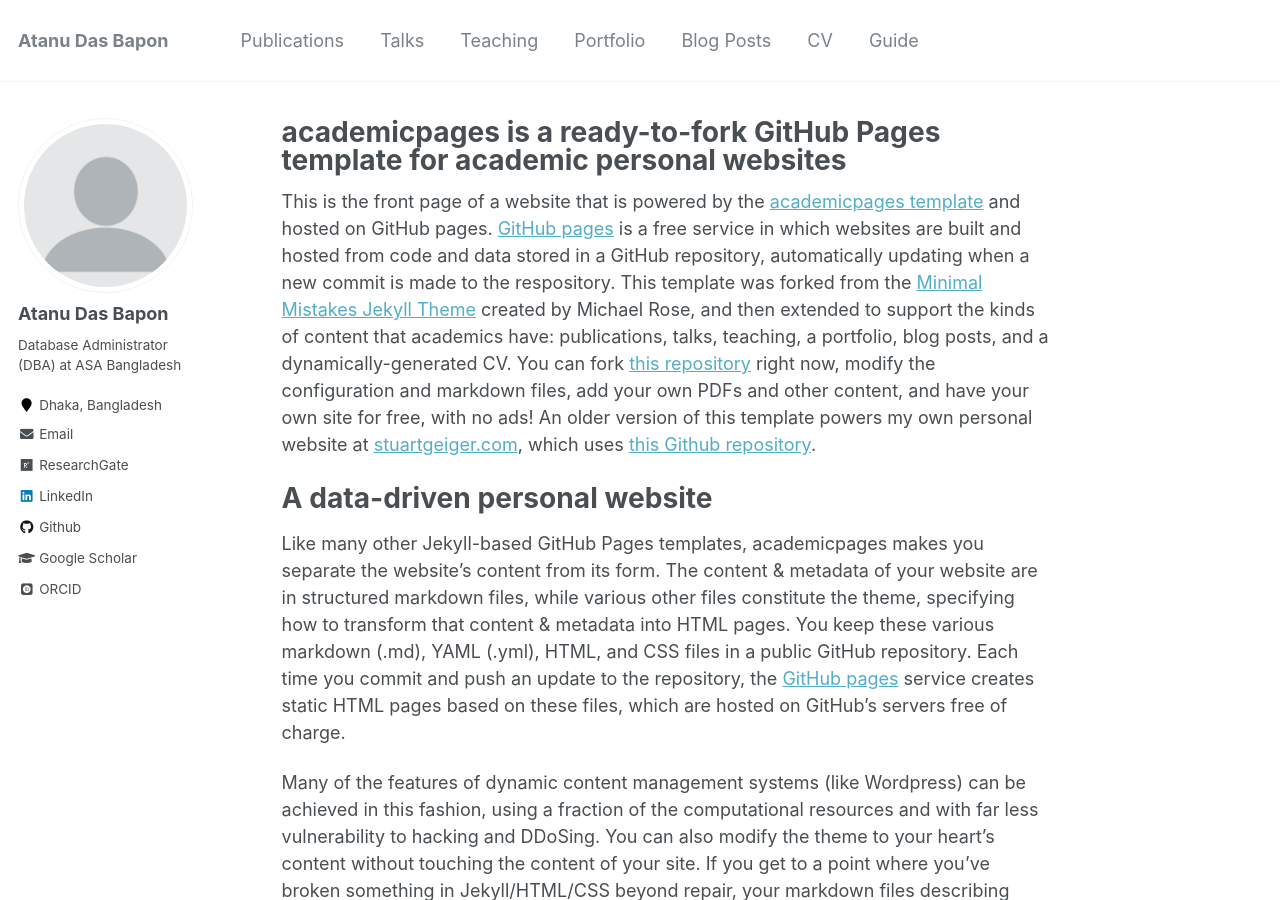
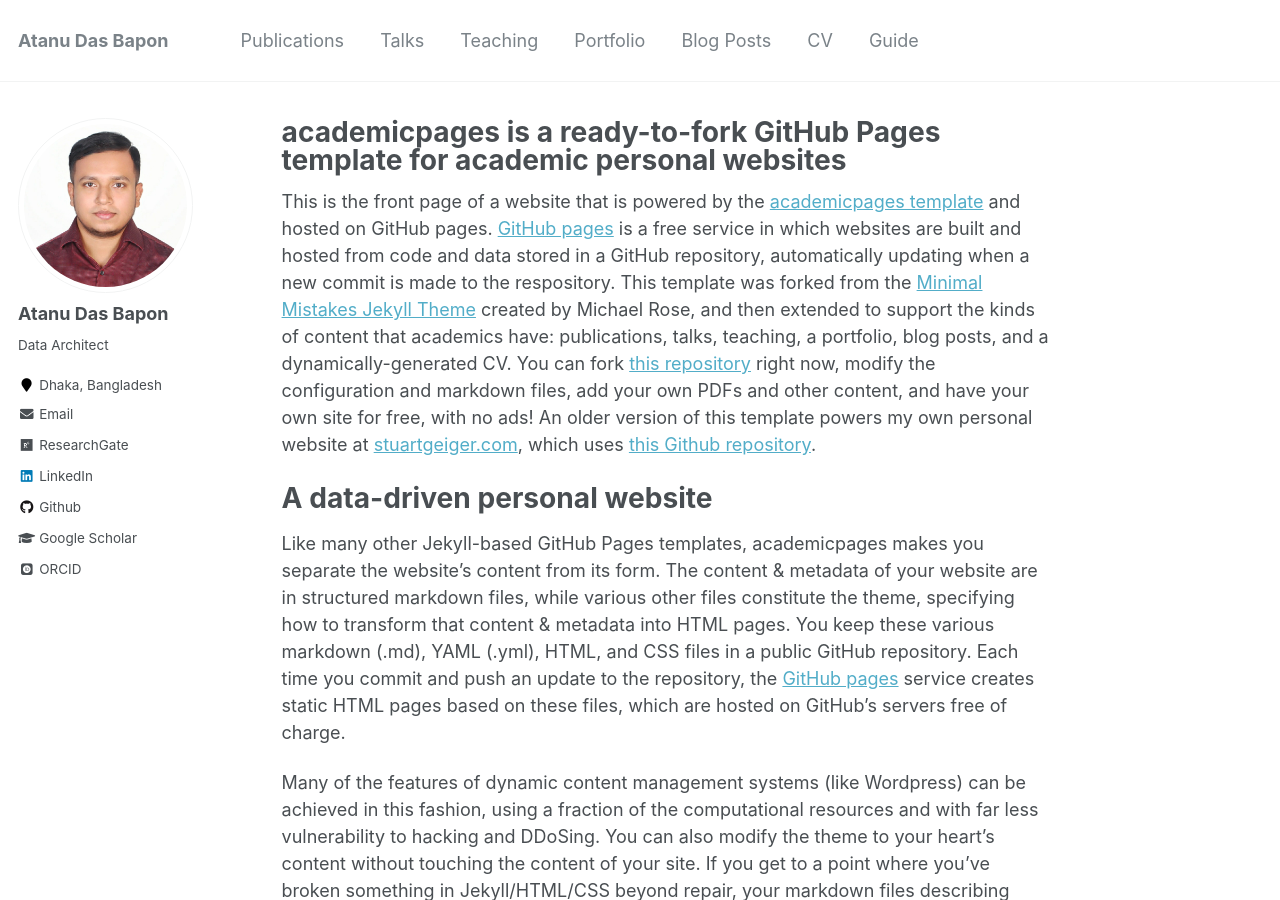
Before and after one commit to atanudasbapon/atanudasbapon.github-io, a Jekyll site: the page built from _pages/about.md, in a window 1280 px wide and 900 px high. Built offline with Jekyll 4.4.1, drawn with Linux system fonts in a browser that asks for light colours; some web fonts are replaced.

Commit message:
updated info v3

```diff
--- a/_config.yml
+++ b/_config.yml
@@ -81,8 +81,8 @@ analytics:
 # Site Author
 author:
   name             : "Atanu Das Bapon"
-  avatar           : "profile.png"
-  bio              : "Database Administrator (DBA) at ASA Bangladesh"
+  avatar           : "atanudasbapon.jpg"
+  bio              : "Data Architect"
   location         : "Dhaka, Bangladesh"
   employer         :
   pubmed           : #"https://www.ncbi.nlm.nih.gov/pubmed/?term=john+snow"
```
Also changed, not shown: images/atanudasbapon.jpg (added).
